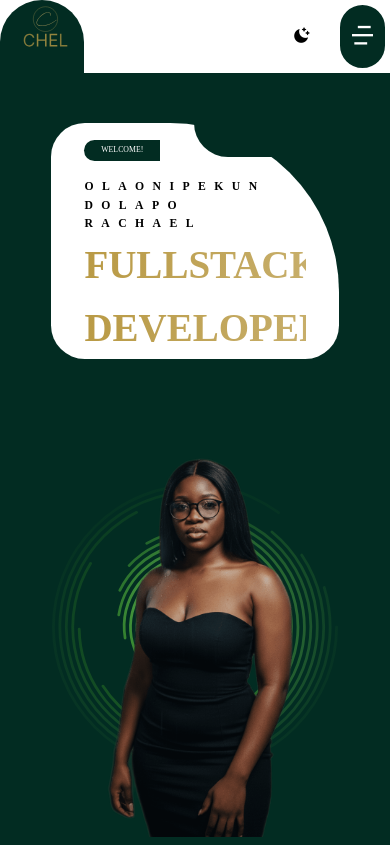
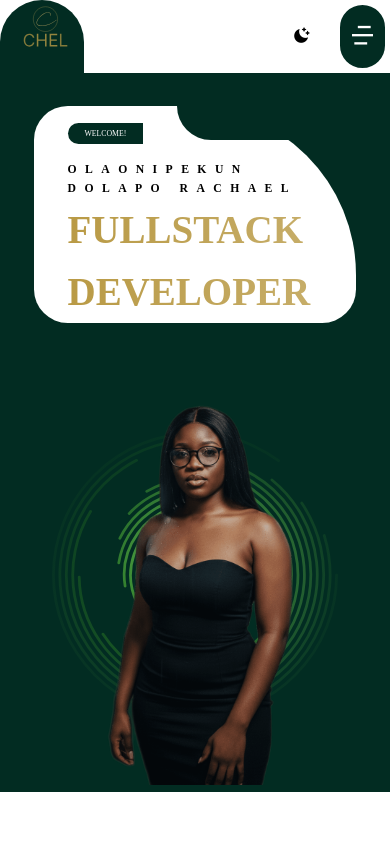
Before and after one commit to Lovethrech/my-main-portfolio, a Vue app: page / in a window 390 px wide. Built offline with nearby package versions, Linux system fonts and the light colour scheme.

Commit message:
working on the hero components.

```diff
--- a/src/components/hero/HeroTextAndBtnCtn.vue
+++ b/src/components/hero/HeroTextAndBtnCtn.vue
@@ -15,7 +15,7 @@ import HeroTextCtn from './HeroTextCtn.vue';
 
 @media screen and (max-width: 1024px) {
     .hero-text-and-btn-ctn{
-        margin:6vh;
+        margin: 4vh;
     }
 }
 </style>
```
